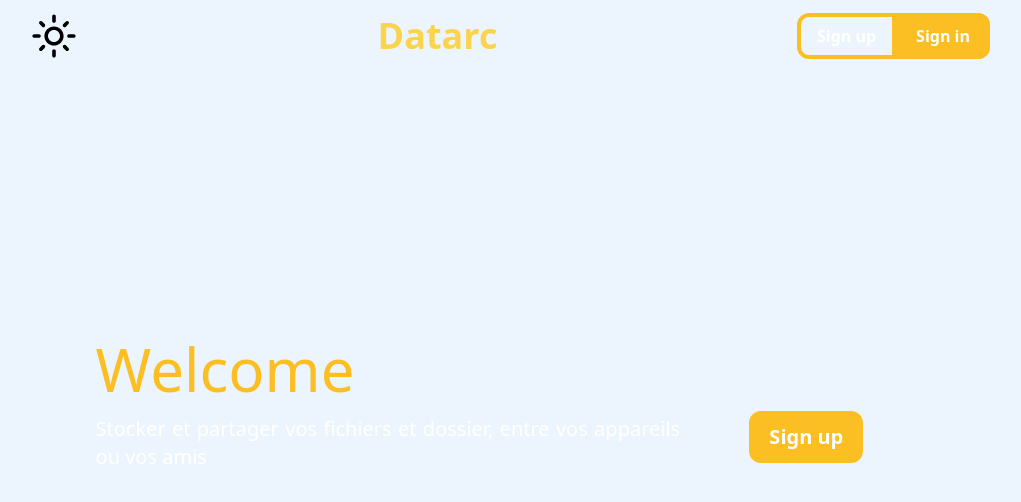
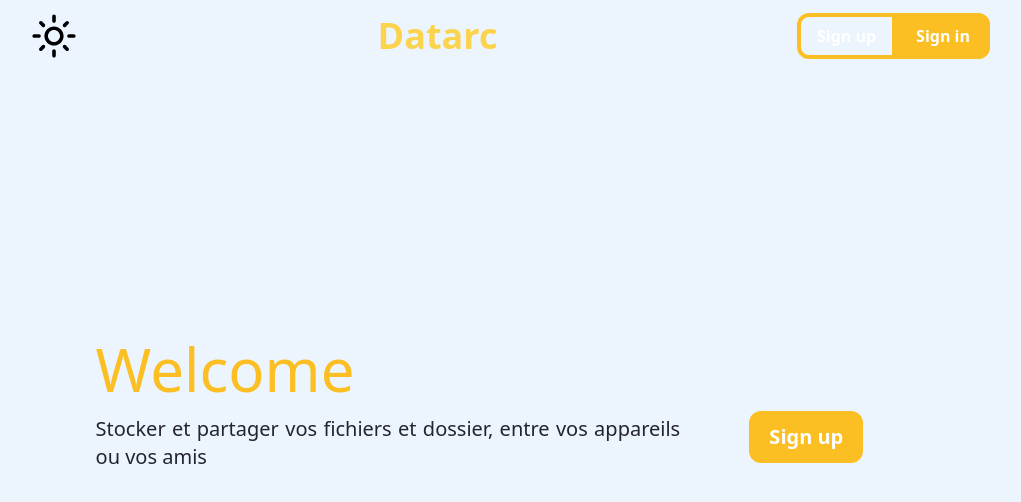
Before and after one commit to HE-Arc/datarc, a Vue app in the folder front/: page / in a window 1280 px wide. Shown: the top 502 px of the page, without its empty margins (130-1151 px from the left). Built offline with nearby package versions, Linux system fonts and the light colour scheme; a web font is replaced by a local one.

Commit message:
style<#1> remove text-black

```diff
--- a/front/src/views/Home.vue
+++ b/front/src/views/Home.vue
@@ -7,7 +7,7 @@
                     <div class="title text-6xl text-yellow-400 mb-4">
                         Welcome
                     </div>
-                    <p class="text-justify text-xl text-white">
+                    <p class="text-justify text-xl">
                         {{ welcomeText }}
                     </p>
                 </div>
```
